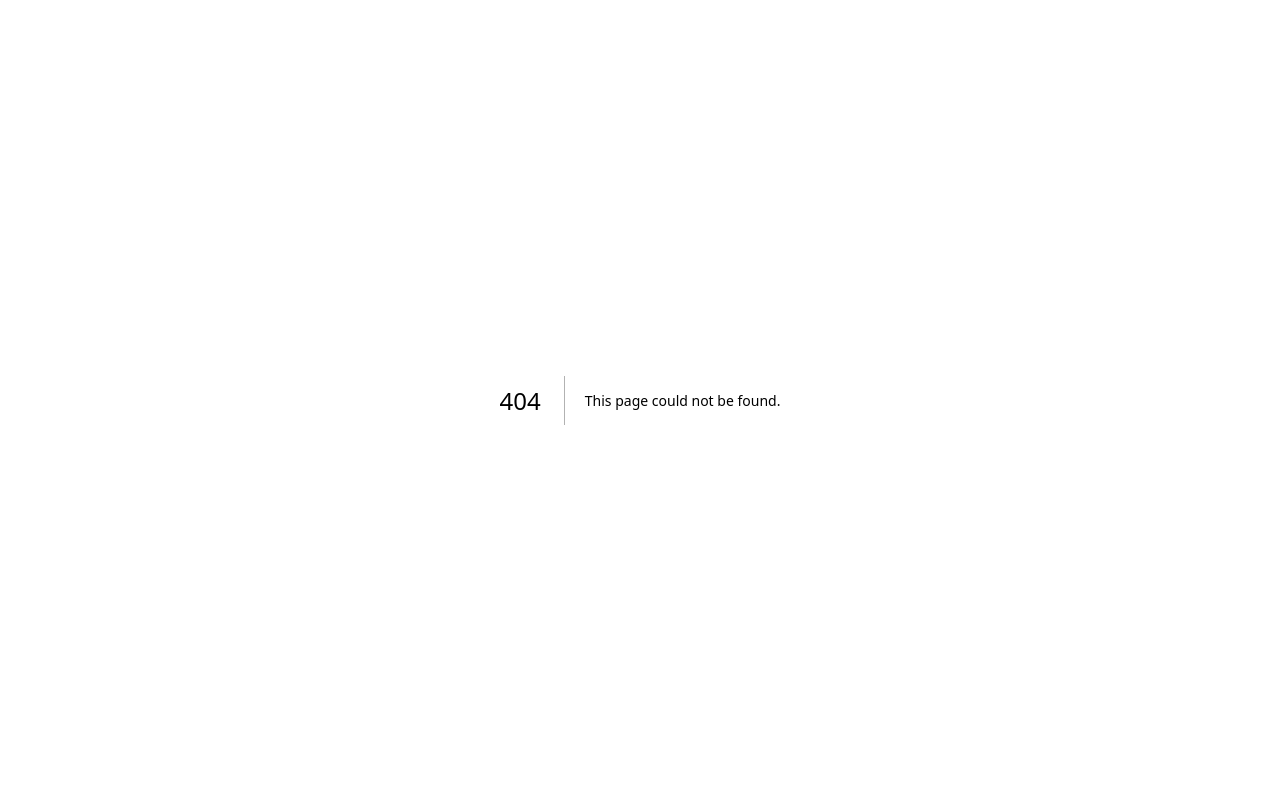
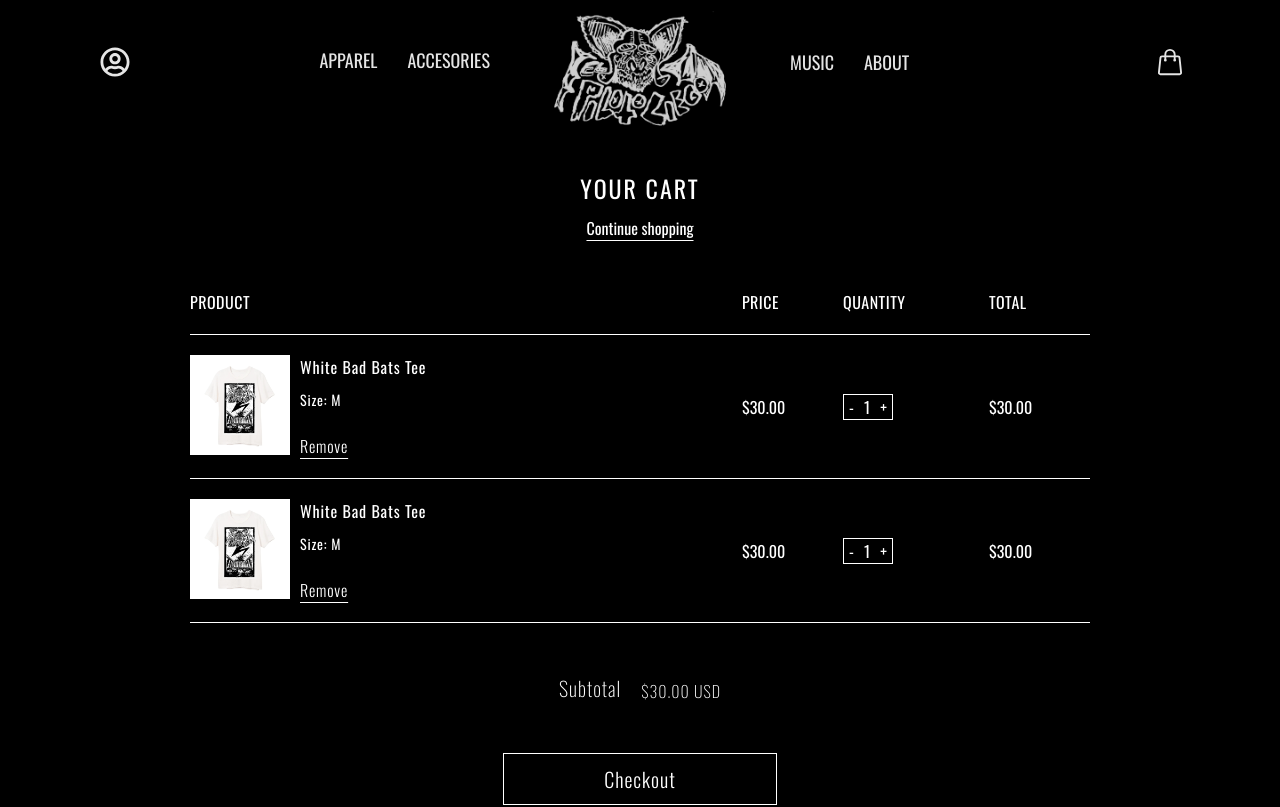
Before and after one commit to danielhincapievargas/ElPilotoCiego-Store, a Next.js app: page /cart in a window 1280 px wide. Before the commit this address had no page. Shown: the top 807 px of the page. Built offline with nearby package versions, Linux system fonts and the light colour scheme.

Commit message:
Feature/cart page (#8)
* CartPage done

* CartPage done

```diff
--- /dev/null
+++ b/src/components/Cart/Cart.module.css
@@ -0,0 +1,150 @@
+.cart_container{
+  margin: 120px 0;
+  padding: 0 20px;
+  width: 100%;
+}
+.cart_container h2{
+  text-align: center;
+  margin-bottom: 10px;
+  font-weight: 400;
+  letter-spacing: 2px;
+}
+.continue_shopping{
+  cursor: pointer;
+  text-align: center;
+  text-decoration: underline;
+  text-decoration-skip-ink: auto;
+  text-underline-offset: 5px;
+  margin-bottom: 50px;
+}
+
+.cart_table{
+  width: 100%;
+  border-collapse: collapse;
+}
+
+.cart_table thead th{
+  border-bottom: 1px solid white;
+  padding-bottom: 20px;
+  text-align: left;
+  font-weight: 400;
+  letter-spacing: 0.5px;
+}
+
+.cart_table tbody td{
+  border-bottom: 1px solid white;
+  text-align: left;
+  padding: 20px 0;
+}
+
+.counter{
+  margin: 0 auto;
+  width: 50px;
+  display: flex;
+  justify-content: space-around;
+  border: 1px solid white;
+}
+
+.counter button{
+  cursor: pointer;
+}
+
+.cart_table thead tr .price_title{
+  text-align: right;
+}
+
+.price_qty{
+  margin-top: 10px;
+  display: flex;
+  align-items: center;
+  justify-content: right;
+}
+.price_qty .qty{
+  margin-right: 10px;
+}
+
+.price_counter{
+  width: 50px;
+  display: flex;
+  justify-content: space-around;
+  border: 1px solid white;
+}
+
+.product_price_value{
+  text-align: right;
+}
+
+.quantity_title,
+.product_quantity,
+.total_title,
+.product_total
+{
+  display: none;
+}
+
+.subtotal{
+  display: flex;
+  justify-content: center;
+  align-items: flex-end;
+  margin-top: 50px;
+}
+
+.subtotal_title{
+  letter-spacing: 1px;
+  font-weight: 200;
+  font-size: 20px;
+  margin-right: 20px;
+}
+
+.subtotal_value{
+  letter-spacing: 1px;
+  font-weight: 200;
+  font-size: 16px;
+}
+
+.checkout{
+  cursor: pointer;
+  display: flex;
+}
+
+.checkout_button{
+  font-size: 20px;
+  font-weight: 300;
+  letter-spacing: 1px;
+  margin: 50px auto;
+  border: 1px solid white;
+  padding: 10px 100px;
+
+}
+
+@media screen and (min-width: 750px) {
+
+  .cart_container{
+    margin: 120px auto;
+    max-width: 1000px;
+    padding: 0 50px;
+
+  }
+
+  .price_qty{
+    display: none;
+  }
+  .cart_table thead tr .price_title{
+    text-align: left;
+  }
+  .quantity_title,
+  .product_quantity,
+  .total_title,
+  .product_total
+  {
+    display: table-cell;
+  }
+
+  .counter{
+    margin: 0;
+  }
+
+  .product_price_value{
+    text-align: left;
+  }
+}
--- /dev/null
+++ b/src/components/Cart/index.js
@@ -0,0 +1,81 @@
+import React from 'react'
+import styles from '@components/Cart/Cart.module.css'
+import CartProduct from '@components/CartProduct'
+
+const Cart = () => {
+  return (
+    <div className={styles.cart_container}>
+      <h2 className={styles.cart_title}>YOUR CART</h2>
+      <div className={styles.continue_shopping}>Continue shopping</div>
+      <table className={styles.cart_table}>
+        <thead>
+          <tr>
+            <th>PRODUCT</th>
+            <th className={styles.price_title}>PRICE</th>
+            <th className={styles.quantity_title}>QUANTITY</th>
+            <th className={styles.total_title}>TOTAL</th>
+          </tr>
+        </thead>
+        <tbody>
+          <tr>
+            <td>
+              <CartProduct />
+            </td>
+            <td className={styles.product_price}>
+              <div className={styles.product_price_value}>{'$30.00'}</div>
+              <div className={styles.price_qty}>
+                <div className={styles.qty}>QTY</div>
+                <div className={styles.price_counter} >
+                  <button>-</button>
+                  <div className={styles.count}>1</div>
+                  <button>+</button>
+                </div>
+              </div>
+            </td>
+            <td className={styles.product_quantity}>
+              <div className={styles.counter}>
+                <button>-</button>
+                <div className={styles.count}>1</div>
+                <button>+</button>
+              </div>
+            </td>
+            <td className={styles.product_total}>{'$30.00'}</td>
+          </tr>
+          <tr>
+            <td>
+              <CartProduct />
+            </td>
+            <td className={styles.product_price}>
+              <div className={styles.product_price_value}>{'$30.00'}</div>
+              <div className={styles.price_qty}>
+                <div className={styles.qty}>QTY</div>
+                <div className={styles.price_counter} >
+                  <button>-</button>
+                  <div className={styles.count}>1</div>
+                  <button>+</button>
+                </div>
+              </div>
+            </td>
+            <td className={styles.product_quantity}>
+              <div className={styles.counter}>
+                <button>-</button>
+                <div className={styles.count}>1</div>
+                <button>+</button>
+              </div>
+            </td>
+            <td className={styles.product_total}>{'$30.00'}</td>
+          </tr>
+        </tbody>
+      </table>
+      <div className={styles.subtotal}>
+        <div className={styles.subtotal_title}>Subtotal</div>
+        <div className={styles.subtotal_value}>{'$30.00 USD'}</div>
+      </div>
+      <div className={styles.checkout}>
+        <button className={styles.checkout_button}>Checkout</button>
+      </div>
+    </div>
+  )
+}
+
+export default Cart
--- /dev/null
+++ b/src/components/CartProduct/cartProduct.module.css
@@ -0,0 +1,27 @@
+.cart_product{
+  display: flex;
+}
+
+.name_size{
+  margin-left: 10px;
+}
+
+.name_size .product_name{
+  letter-spacing: 0.8px;
+  margin-bottom: 10px;
+}
+
+.name_size .product_size{
+  font-size: 14px;
+  letter-spacing: 0.8px;
+}
+
+.name_size .remove{
+  text-decoration: underline;
+  text-decoration-skip-ink: auto;
+  text-underline-offset: 5px;
+  font-weight: 300;
+  letter-spacing: 0.8px;
+  cursor: pointer;
+  margin-top: 24px;
+}
--- /dev/null
+++ b/src/components/CartProduct/index.js
@@ -0,0 +1,25 @@
+import React from 'react'
+import styles from '@components/CartProduct/cartProduct.module.css'
+import Image from 'next/image'
+
+const CartProduct = () => {
+  return (
+    <div className={styles.cart_product}>
+      <Image
+        className={styles.product_img}
+        src="/elpiloto-badbrain-tee.png"
+        alt="Tee"
+        width={100}
+        height={100}
+        priority
+      />
+      <div className={styles.name_size}>
+        <div className={styles.product_name}>White Bad Bats Tee</div>
+        <div className={styles.product_size}>Size: M</div>
+        <div className={styles.remove}>Remove</div>
+      </div>
+    </div>
+  )
+}
+
+export default CartProduct
--- /dev/null
+++ b/src/pages/cart.js
@@ -0,0 +1,13 @@
+import React from 'react'
+import Layout from '@/components/Layout'
+import Cart from '@components/Cart/'
+
+const CartPage = () => {
+  return (
+    <Layout>
+      <Cart />
+    </Layout>
+  )
+}
+
+export default CartPage
```
